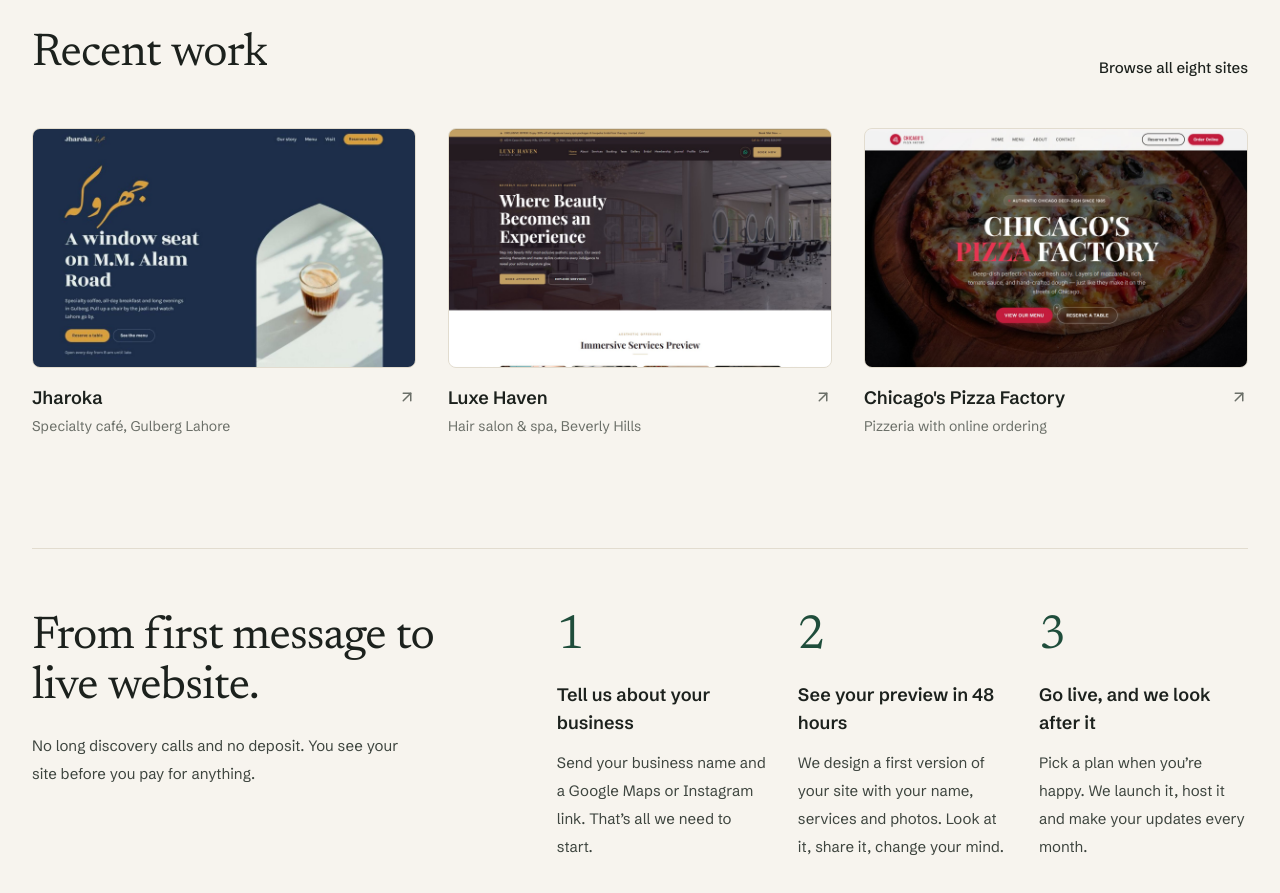
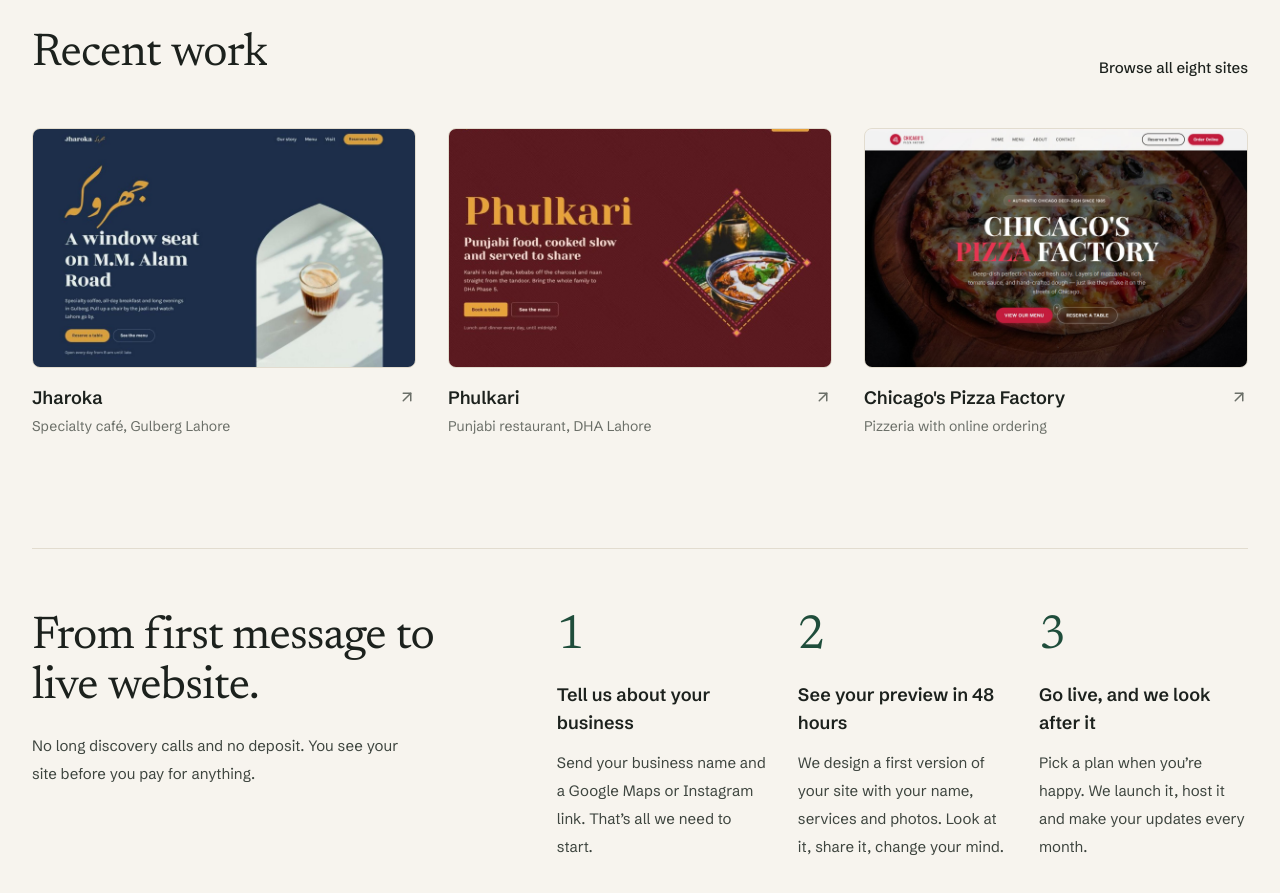
Before and after one commit to Awaiz11/Nexaflow, a Next.js app: page / in a window 1280 px wide. Shown: the part 1460-2353 px from the top of the page. Built offline with nearby package versions, Linux system fonts and the light colour scheme.

Commit message:
Show Phulkari in recent work

```diff
--- a/src/app/page.tsx
+++ b/src/app/page.tsx
@@ -18,10 +18,10 @@ const recentWork = [
     image: "/jharoka-shot.jpg",
   },
   {
-    name: "Luxe Haven",
-    kind: "Hair salon & spa, Beverly Hills",
-    url: "https://salon-code-xg6g.vercel.app/",
-    image: "/luxe-haven-shot.jpg",
+    name: "Phulkari",
+    kind: "Punjabi restaurant, DHA Lahore",
+    url: "https://phulkari-restaurant.vercel.app/",
+    image: "/phulkari-shot.jpg",
   },
   {
     name: "Chicago's Pizza Factory",
```
